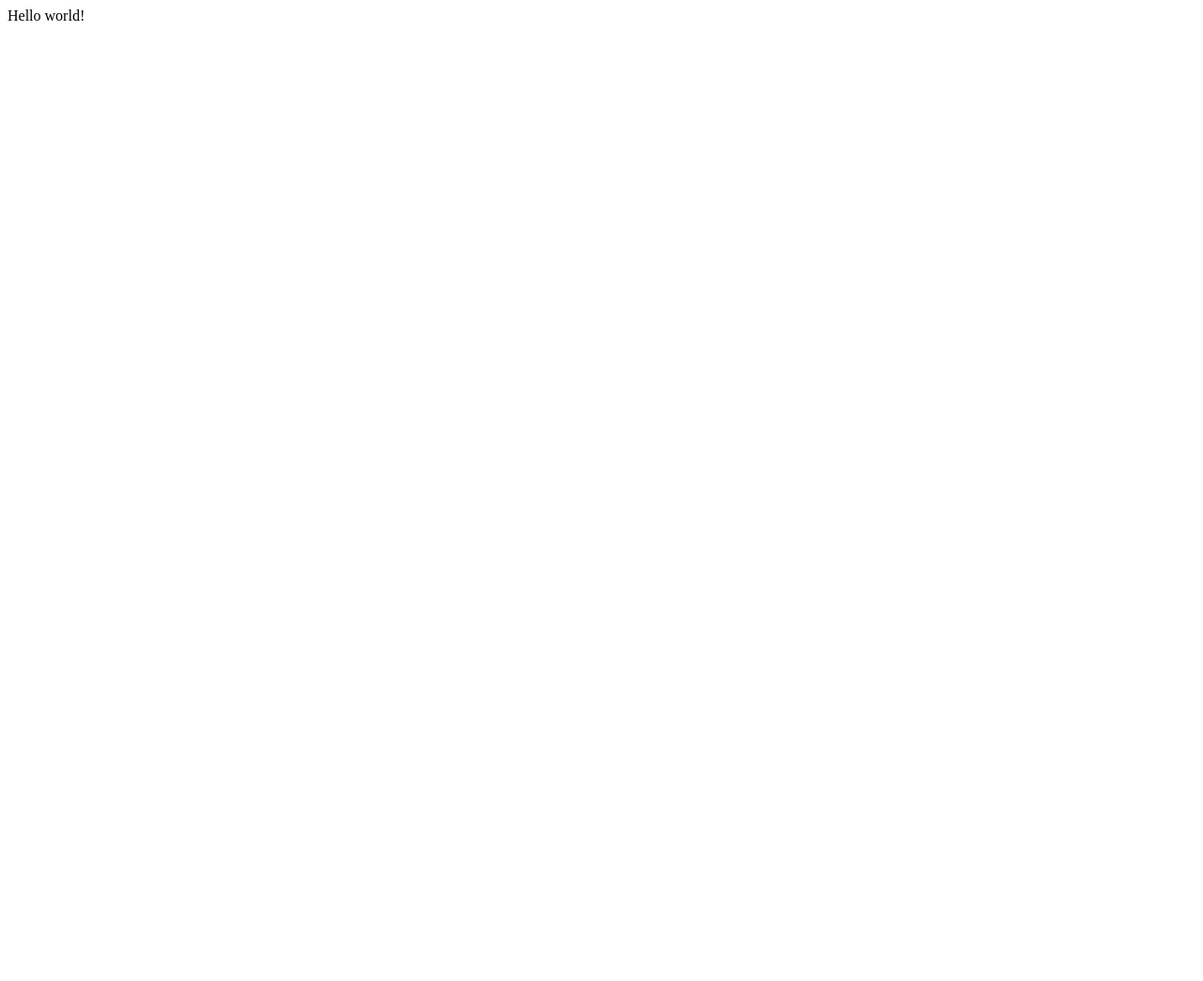
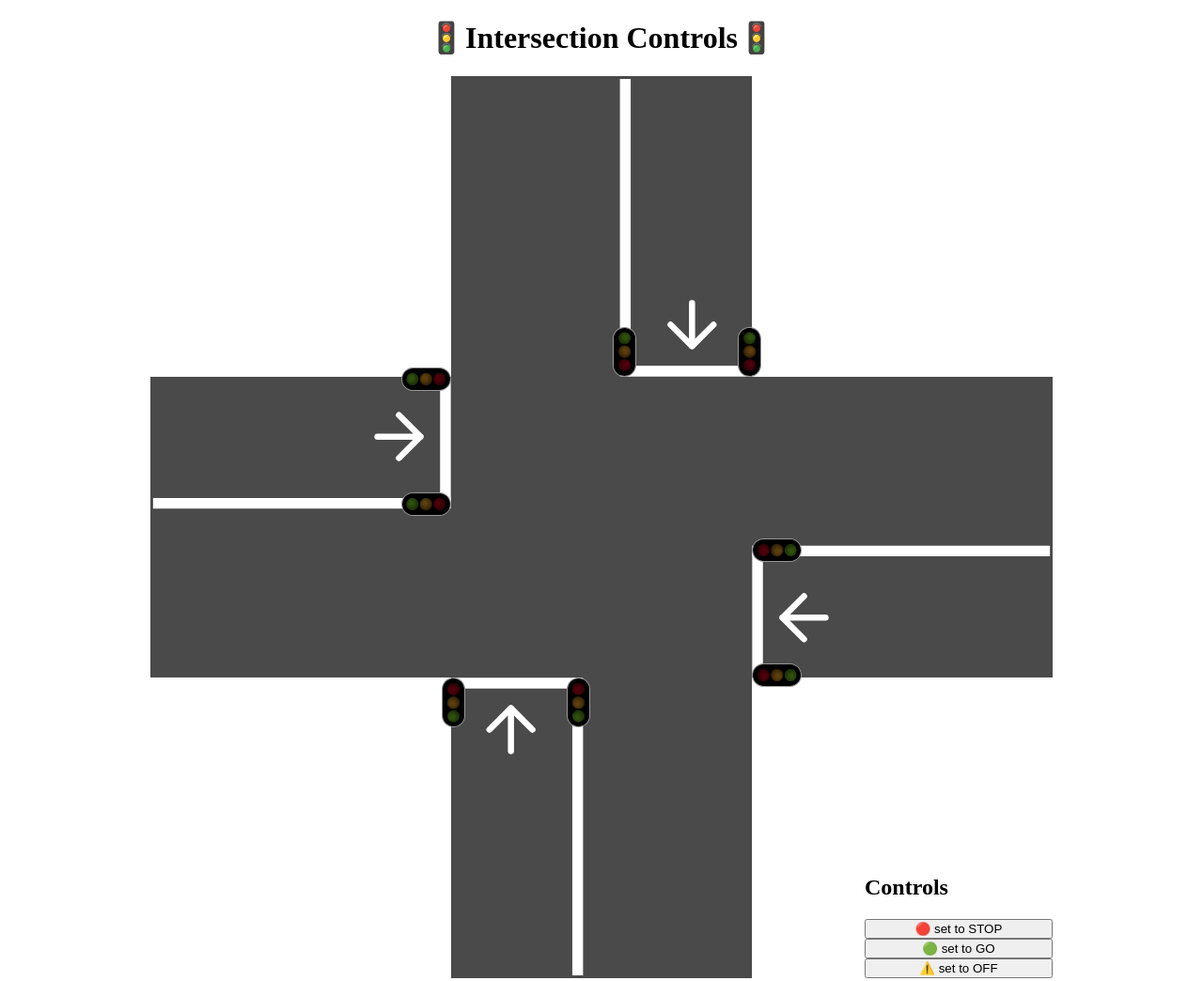
Before and after one commit to kevinfoerster/context-exercise-2, a Gatsby site: page / in a window 1280 px wide. Shown: the whole page at 94% size. Before the commit the page ends 800 px from the top, so only its background shows below. Built offline with nearby package versions, Linux system fonts and the light colour scheme; Gatsby itself is replaced by a stand-in of ours.

Commit message:
initial commit

```diff
--- /dev/null
+++ b/src/components/Controls/index.js
@@ -0,0 +1,22 @@
+import React, { useContext } from 'react'
+import IntersectionContext from '../../context/intersection'
+
+const Controls = () => {
+  const { setIntersectionState } = useContext(IntersectionContext)
+  return (
+    <div style={{ display: 'flex', flexDirection: 'column', width: '200px' }}>
+      <h2>Controls</h2>
+      <button type="button" onClick={() => setIntersectionState('STOP')}>
+        🔴 set to STOP
+      </button>
+      <button type="button" onClick={() => setIntersectionState('GO')}>
+        🟢 set to GO
+      </button>
+      <button type="button" onClick={() => setIntersectionState('OFF')}>
+        ⚠️ set to OFF
+      </button>
+    </div>
+  )
+}
+
+export default Controls
--- /dev/null
+++ b/src/components/Intersection/index.js
@@ -0,0 +1,23 @@
+import React from 'react'
+import Controls from '../Controls'
+import Road from '../Road'
+import styles from './styles.module.css'
+
+const Intersection = () => (
+  <div className={styles.grid} style={{ position: 'relative' }}>
+    <div />
+    <Road rotation="90deg" />
+    <div />
+    <Road invert rotation="0deg" />
+    <Road center />
+    <Road invert rotation="180deg" />
+    <div />
+    <Road rotation="270deg" />
+    <div />
+    <div style={{ position: 'absolute', bottom: 0, right: 0 }}>
+      <Controls />
+    </div>
+  </div>
+)
+
+export default Intersection
--- /dev/null
+++ b/src/components/Intersection/styles.module.css
@@ -0,0 +1,8 @@
+.grid {
+    display: grid;
+    grid-template-columns: 1fr 1fr 1fr;
+    grid-template-rows: 1fr 1fr 1fr;
+    width: 75vw;
+    height: 75vw;
+    margin: auto;
+}
--- /dev/null
+++ b/src/components/Road/index.js
@@ -0,0 +1,51 @@
+import PropTypes from 'prop-types'
+import React from 'react'
+import Robot from '../Robot'
+import roadSign from './assets/road.svg'
+
+const Road = ({ center, invert, rotation }) => (
+  <div
+    style={{
+      backgroundColor: '#4A4A4A',
+      transform: `rotate(${rotation})`,
+    }}
+  >
+    <div
+      style={{
+        position: 'relative',
+        display: 'flex',
+        backgroundColor: '#4A4A4A',
+      }}
+    >
+      {!center && (
+        <>
+          <img
+            src={roadSign}
+            style={{ width: '100%', height: '50%' }}
+            alt="road sign"
+          />
+          <div style={{ position: 'absolute', top: '-10px', right: 0 }}>
+            <Robot invert={invert} />
+          </div>
+          <div style={{ position: 'absolute', bottom: '-10px', right: 0 }}>
+            <Robot invert={invert} />
+          </div>
+        </>
+      )}
+    </div>
+  </div>
+)
+
+Road.propTypes = {
+  center: PropTypes.bool,
+  invert: PropTypes.bool,
+  rotation: PropTypes.oneOf([0, 90, 180, 270]),
+}
+
+Road.defaultProps = {
+  center: false,
+  invert: false,
+  rotation: 0,
+}
+
+export default Road
--- /dev/null
+++ b/src/components/Robot/Robot.js
@@ -0,0 +1,209 @@
+import * as React from 'react'
+
+function SvgRobot({state, ...props}) {
+
+  const styles = {
+    STOP: {
+      greenLight: {opacity: 0.4},
+      yellowLight: {opacity: 0.4 , animationIterationCount: '1', animationName: 'blink', animationDuration: '.5s', animationDirection: 'alternate'},
+      redLight: {opacity: 1, transitionDelay: '0.5s'},
+    },
+    GO: {
+      greenLight: {opacity: 1},
+      yellowLight: {opacity: 0.4},
+      redLight: {opacity: 0.4}
+    },
+    OFF: {
+      greenLight: {opacity: 0.4},
+      yellowLight: { animationIterationCount: 'infinite', animationName: 'blink', animationDuration: '.5s', animationDirection: 'alternate'},
+      redLight: {opacity: 0.4}
+    },
+  }
+
+  // styles[state].greenLight
+  return (
+    <svg width={53} height={25} {...props}>
+      <defs>
+        <ellipse id="robot_svg__b" cx={6.378} cy={6.31} rx={6.378} ry={6.31} />
+        <ellipse id="robot_svg__d" cx={6.378} cy={6.31} rx={6.378} ry={6.31} />
+        <ellipse id="robot_svg__f" cx={6.378} cy={6.31} rx={6.378} ry={6.31} />
+        <filter
+          x="-23.5%"
+          y="-23.8%"
+          width="147%"
+          height="147.5%"
+          filterUnits="objectBoundingBox"
+          id="robot_svg__a"
+        >
+          <feMorphology
+            radius={1}
+            in="SourceAlpha"
+            result="shadowSpreadInner1"
+          />
+          <feGaussianBlur
+            stdDeviation={2}
+            in="shadowSpreadInner1"
+            result="shadowBlurInner1"
+          />
+          <feOffset
+            dx={-1}
+            dy={1}
+            in="shadowBlurInner1"
+            result="shadowOffsetInner1"
+          />
+          <feComposite
+            in="shadowOffsetInner1"
+            in2="SourceAlpha"
+            operator="arithmetic"
+            k2={-1}
+            k3={1}
+            result="shadowInnerInner1"
+          />
+          <feColorMatrix
+            values="0 0 0 0 0 0 0 0 0 0 0 0 0 0 0 0 0 0 0.5 0"
+            in="shadowInnerInner1"
+          />
+        </filter>
+        <filter
+          x="-23.5%"
+          y="-23.8%"
+          width="147%"
+          height="147.5%"
+          filterUnits="objectBoundingBox"
+          id="robot_svg__c"
+        >
+          <feMorphology
+            radius={1}
+            in="SourceAlpha"
+            result="shadowSpreadInner1"
+          />
+          <feGaussianBlur
+            stdDeviation={2}
+            in="shadowSpreadInner1"
+            result="shadowBlurInner1"
+          />
+          <feOffset
+            dx={-1}
+            dy={1}
+            in="shadowBlurInner1"
+            result="shadowOffsetInner1"
+          />
+          <feComposite
+            in="shadowOffsetInner1"
+            in2="SourceAlpha"
+            operator="arithmetic"
+            k2={-1}
+            k3={1}
+            result="shadowInnerInner1"
+          />
+          <feColorMatrix
+            values="0 0 0 0 0 0 0 0 0 0 0 0 0 0 0 0 0 0 0.5 0"
+            in="shadowInnerInner1"
+          />
+        </filter>
+        <filter
+          x="-23.5%"
+          y="-23.8%"
+          width="147%"
+          height="147.5%"
+          filterUnits="objectBoundingBox"
+          id="robot_svg__e"
+        >
+          <feMorphology
+            radius={1}
+            in="SourceAlpha"
+            result="shadowSpreadInner1"
+          />
+          <feGaussianBlur
+            stdDeviation={2}
+            in="shadowSpreadInner1"
+            result="shadowBlurInner1"
+          />
+          <feOffset
+            dx={-1}
+            dy={1}
+            in="shadowBlurInner1"
+            result="shadowOffsetInner1"
+          />
+          <feComposite
+            in="shadowOffsetInner1"
+            in2="SourceAlpha"
+            operator="arithmetic"
+            k2={-1}
+            k3={1}
+            result="shadowInnerInner1"
+          />
+          <feColorMatrix
+            values="0 0 0 0 0 0 0 0 0 0 0 0 0 0 0 0 0 0 0.5 0"
+            in="shadowInnerInner1"
+          />
+        </filter>
+      </defs>
+      <g fill="none" fillRule="evenodd">
+
+        <path
+          d="M53 12.5C53 5.596 47.463 0 40.633 0H12.367C5.537 0 0 5.596 0 12.5S5.537 25 12.367 25h28.266C47.463 25 53 19.404 53 12.5zm-1.01 0c0 6.34-5.084 11.48-11.357 11.48H12.367C6.094 23.98 1.01 18.84 1.01 12.5c0-6.34 5.084-11.48 11.357-11.48h28.266c6.273 0 11.357 5.14 11.357 11.48z"
+          fill="#979797"
+          fillRule="nonzero"
+        />
+        <path
+          d="M51.99 12.5c0 6.34-5.084 11.48-11.357 11.48H12.367C6.094 23.98 1.01 18.84 1.01 12.5c0-6.34 5.084-11.48 11.357-11.48h28.266c6.273 0 11.357 5.14 11.357 11.48z"
+          fill="#000"
+          fillRule="nonzero"
+        />
+        <ellipse
+          cx={6.378}
+          cy={6.31}
+          rx={6.378}
+          ry={6.31}
+          fill="#7ED321"
+          id="greenLight"
+          style={styles[state].greenLight}
+          transform="rotate(90 6.024 12.147)"
+        />
+        <use
+          filter="url(#robot_svg__a)"
+          xlinkHref="#robot_svg__b"
+          transform="rotate(90 6.024 12.147)"
+          fill="#000"
+        />
+        <ellipse
+          cx={6.378}
+          cy={6.31}
+          rx={6.378}
+          ry={6.31}
+          fill="#F5A623"
+          id="yellowLight"
+          style={styles[state].yellowLight}
+          transform="rotate(90 13.217 19.34)"
+        />
+        <use
+          filter="url(#robot_svg__c)"
+          xlinkHref="#robot_svg__d"
+          transform="rotate(90 13.217 19.34)"
+          fill="#000"
+        />
+        <g>
+          <ellipse
+            cx={6.378}
+            cy={6.31}
+            rx={6.378}
+            ry={6.31}
+            fill="#D0021B"
+            id="redLight"
+            style={styles[state].redLight}
+            transform="rotate(90 20.41 26.533)"
+          />
+          <use
+            filter="url(#robot_svg__e)"
+            xlinkHref="#robot_svg__f"
+            transform="rotate(90 20.41 26.533)"
+            fill="#000"
+          />
+        </g>
+      </g>
+    </svg>
+  )
+}
+
+export default SvgRobot
--- /dev/null
+++ b/src/components/Robot/index.js
@@ -0,0 +1,42 @@
+import PropTypes from 'prop-types'
+import React, { useContext, useState } from 'react'
+import IntersectionContext from '../../context/intersection'
+import RobotSVG from './Robot'
+import './styles.css'
+
+const Robot = ({ invert }) => {
+  const { intersectionState } = useContext(IntersectionContext)
+
+  let state
+
+  if (invert) {
+    switch (intersectionState) {
+      case 'STOP':
+        state = 'GO'
+        break
+      case 'GO':
+        state = 'STOP'
+        break
+      default:
+        state = 'OFF'
+        break
+    }
+  } else {
+    state = intersectionState
+  }
+  return (
+    <div>
+      <RobotSVG state={state} />
+    </div>
+  )
+}
+
+Robot.propTypes = {
+  invert: PropTypes.bool,
+}
+
+Robot.defaultProp = {
+  invert: false,
+}
+
+export default Robot
--- /dev/null
+++ b/src/components/Robot/styles.css
@@ -0,0 +1,11 @@
+#redLight,
+#yellowLight,
+#redLight {
+    transition: all ease-in-out 0.2s;
+}
+
+
+@keyframes blink {
+    from {opacity: 0.4}
+    to {opacity: 1}
+}
--- /dev/null
+++ b/src/context/intersection.js
@@ -0,0 +1,5 @@
+import React from 'react'
+
+const IntersectionContext = React.createContext()
+
+export default IntersectionContext
--- a/src/pages/index.js
+++ b/src/pages/index.js
@@ -1,5 +1,18 @@
-import React from "react"
+import React, { useState } from 'react'
+import Intersection from '../components/Intersection'
+import IntersectionContext from '../context/intersection'
 
 export default function Home() {
-  return <div>Hello world!</div>
+  const [intersectionState, setIntersectionState] = useState('OFF')
+
+  return (
+    <div>
+      {/* not here */}
+      <IntersectionContext.Provider value={{ intersectionState, setIntersectionState }}>
+        {/* here i can access data from the provider */}
+        <h1 style={{ textAlign: 'center' }}>🚦Intersection Controls🚦</h1>
+        <Intersection />
+      </IntersectionContext.Provider>
+    </div>
+  )
 }
--- /dev/null
+++ b/src/pages/traffic.js
@@ -0,0 +1,5 @@
+import React from 'react'
+
+const traffic = () => <div>hello from another page</div>
+
+export default traffic
```
Also changed, not shown: package.json (+13 -1 lines), src/pages/lights.js (added, +42 -0 lines), .eslintrc.json (added), src/components/Road/assets/road.svg (added), src/components/Robot/assets/robot.svg (added), 1 other file.
